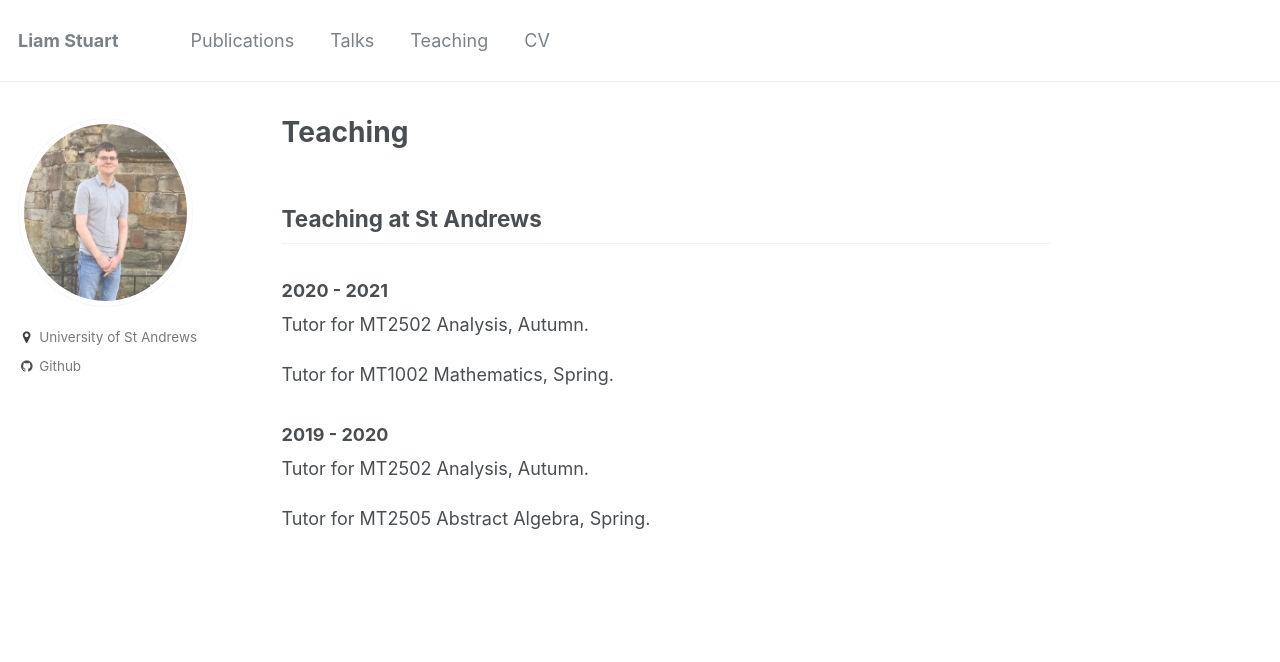
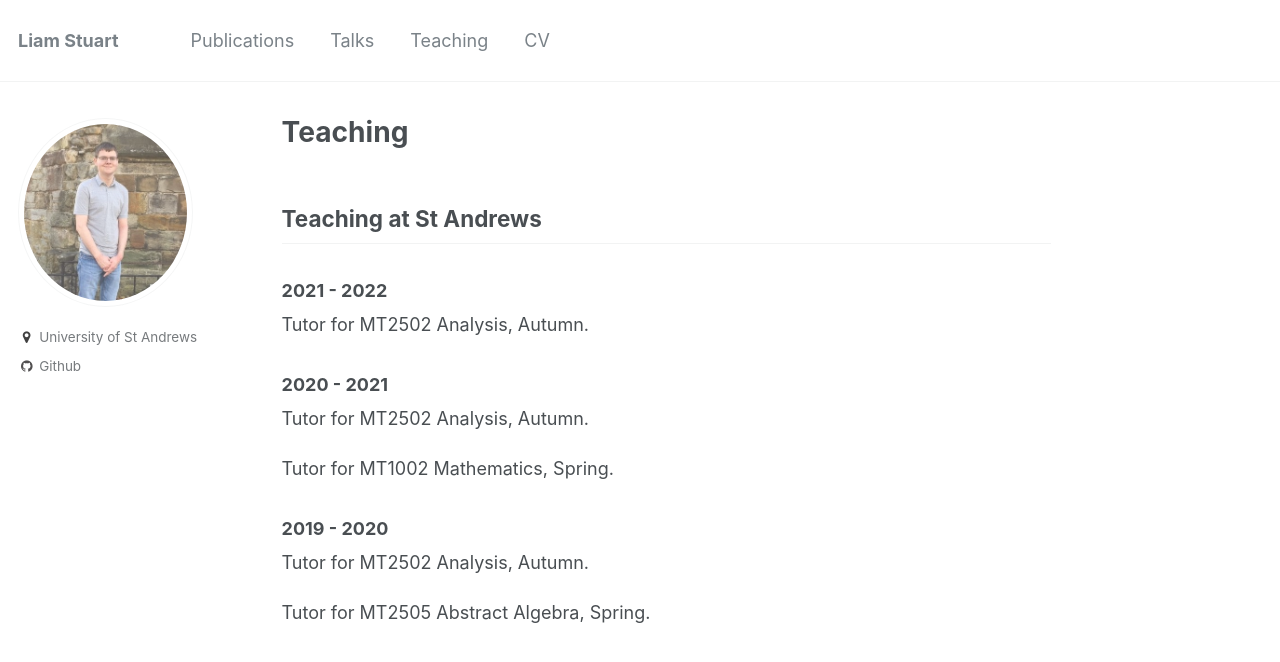
Before and after one commit to liam-stuart/liam-stuart.github.io, a Jekyll site: the page built from _pages/teaching.md, in a window 1280 px wide. Shown: the top 662 px of the page. Built offline with Jekyll 4.4.1, drawn with Linux system fonts in a browser that asks for light colours.

Commit message:
Update teaching.md

```diff
--- a/_pages/teaching.md
+++ b/_pages/teaching.md
@@ -8,6 +8,9 @@ author_profile: true
 
 
 ## Teaching at St Andrews
+### 2021 - 2022
+Tutor for MT2502 Analysis, Autumn.
+
 ### 2020 - 2021
 Tutor for MT2502 Analysis, Autumn.
 
```
